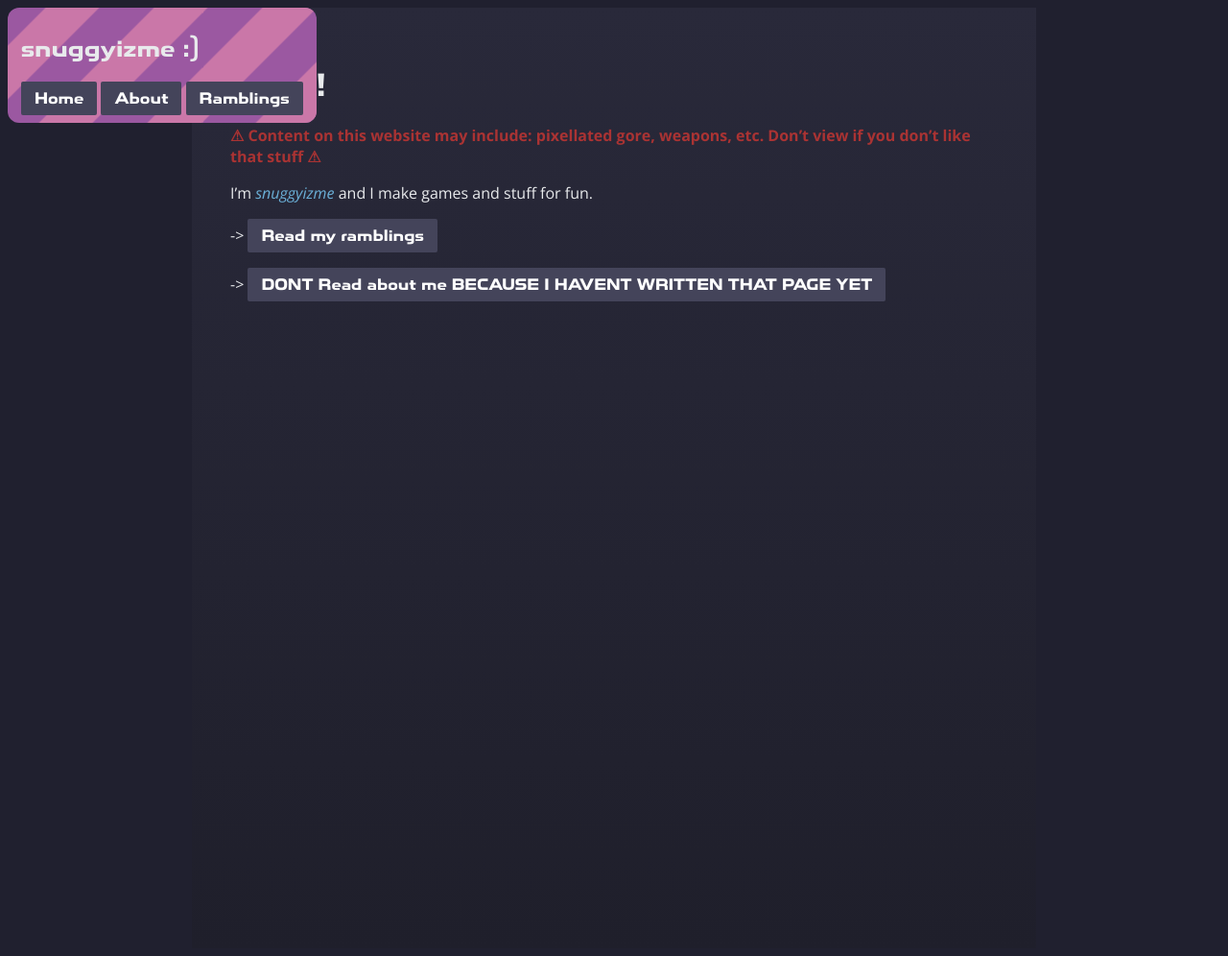
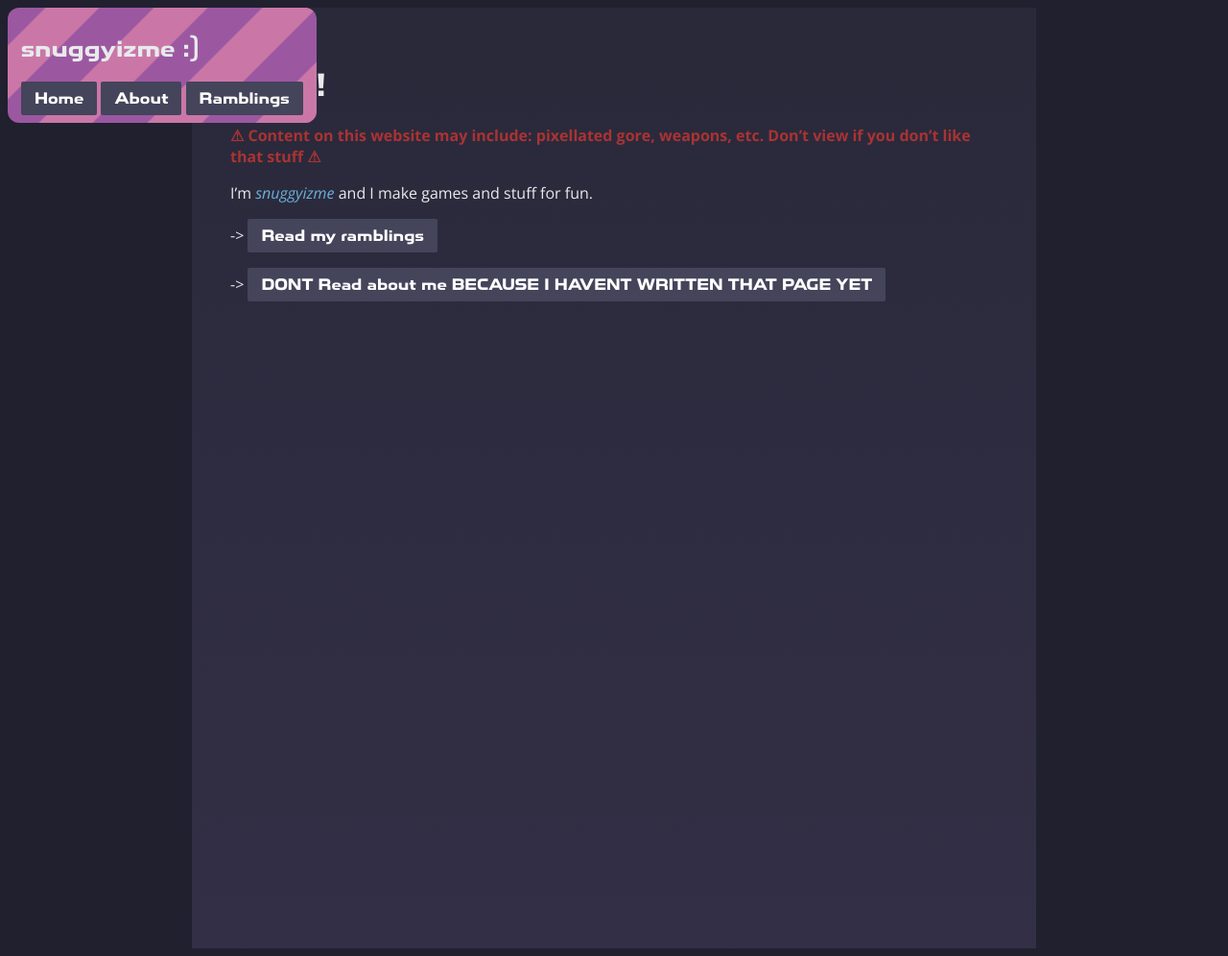
Before and after one commit to snuggyizme/snuggyizme.github.io, a Jekyll site: the page built from index.md, in a window 1280 px wide. Shown: the whole page at 96% size. Built offline with Jekyll 4.4.1, drawn with Linux system fonts in a browser that asks for light colours; some web fonts are replaced; a script that is not in the unit is left out.

Commit message:
Update Styles

```diff
--- a/assets/css/style.css
+++ b/assets/css/style.css
@@ -11,7 +11,7 @@
 }
 
 main {
-    background: linear-gradient(#29293a, #1f1f2b);
+    background: linear-gradient(#29293a, #332f46);
 
     max-width: 800px;
     min-height: 100vh;
```
